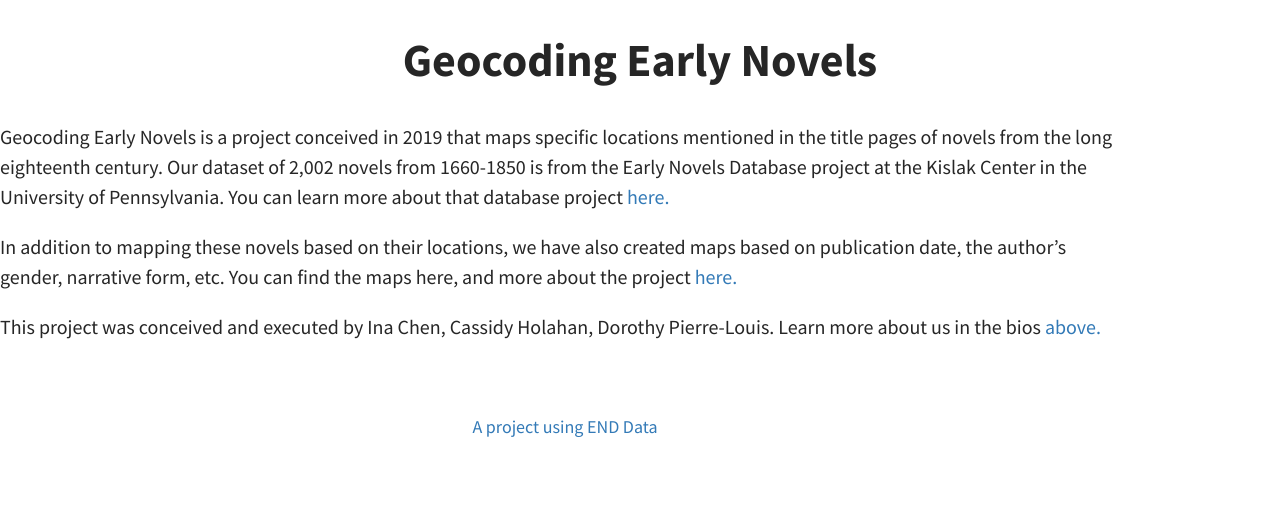
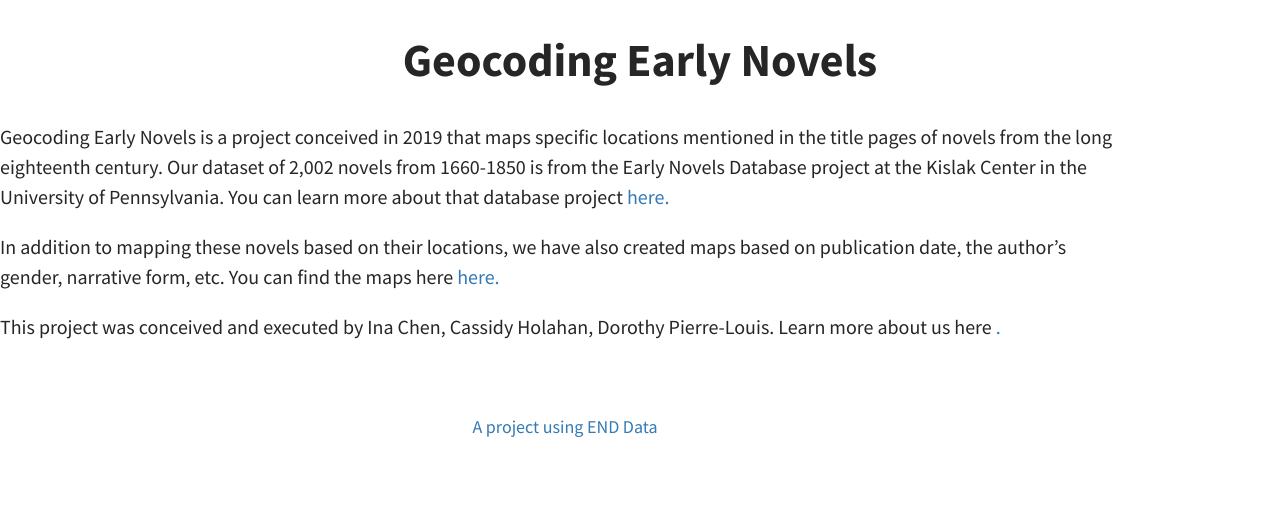
Before and after one commit to cholahan/end19, a Jekyll site: the page built from index.html, in a window 1280 px wide. Shown: the part 456-965 px from the top of the page. Built offline with Jekyll 4.4.1, drawn with Linux system fonts in a browser that asks for light colours; the list of posts is cut into pages by our own code.

Commit message:
Update index.html

```diff
--- a/index.html
+++ b/index.html
@@ -6,9 +6,9 @@
 
   <p>Geocoding Early Novels is a project conceived in 2019 that maps specific locations mentioned in the title pages of novels from the long eighteenth century. Our dataset of 2,002 novels from 1660-1850 is from the Early Novels Database project at the Kislak Center in the University of Pennsylvania. You can learn more about that database project <a href="https://earlynovels.github.io/" target="blank">here.</a></p>
 
-  <p>In addition to mapping these novels based on their locations, we have also created maps based on publication date, the author’s gender, narrative form, etc. You can find the maps here, and more about the project <a href="{{ site.url}}{{ site.baseurl }}/process/">here.</a></p>
+  <p>In addition to mapping these novels based on their locations, we have also created maps based on publication date, the author’s gender, narrative form, etc. You can find the maps here <a href="{{ site.url}}{{ site.baseurl }}/map/">here.</a></p>
 
-  <p>This project was conceived and executed by Ina Chen, Cassidy Holahan, Dorothy Pierre-Louis. Learn more about us in the bios <a href="{{ site.url}}{{ site.baseurl}}/about/">above.</p>
+  <p>This project was conceived and executed by Ina Chen, Cassidy Holahan, Dorothy Pierre-Louis. Learn more about us here <a href="{{ site.url}}{{ site.baseurl}}/about/">.</p>
 
 <style>
 h1 {
```
